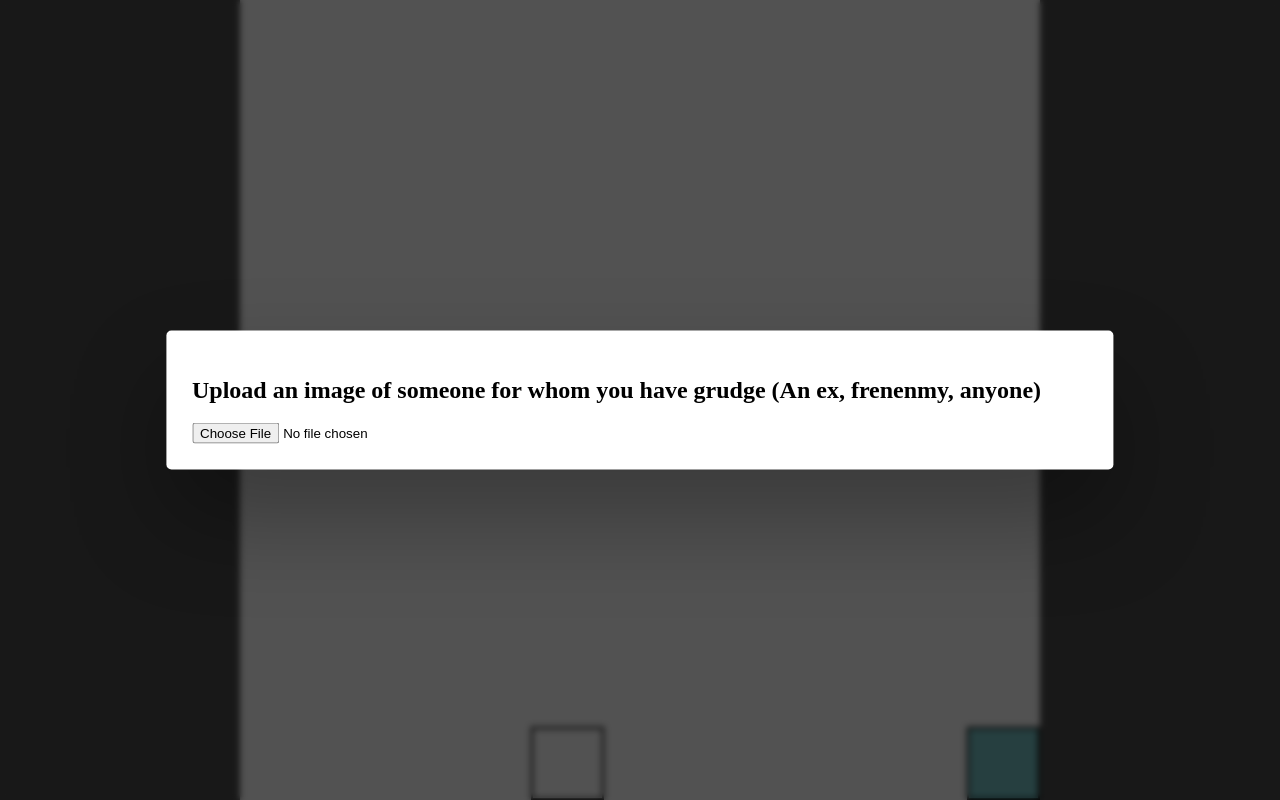
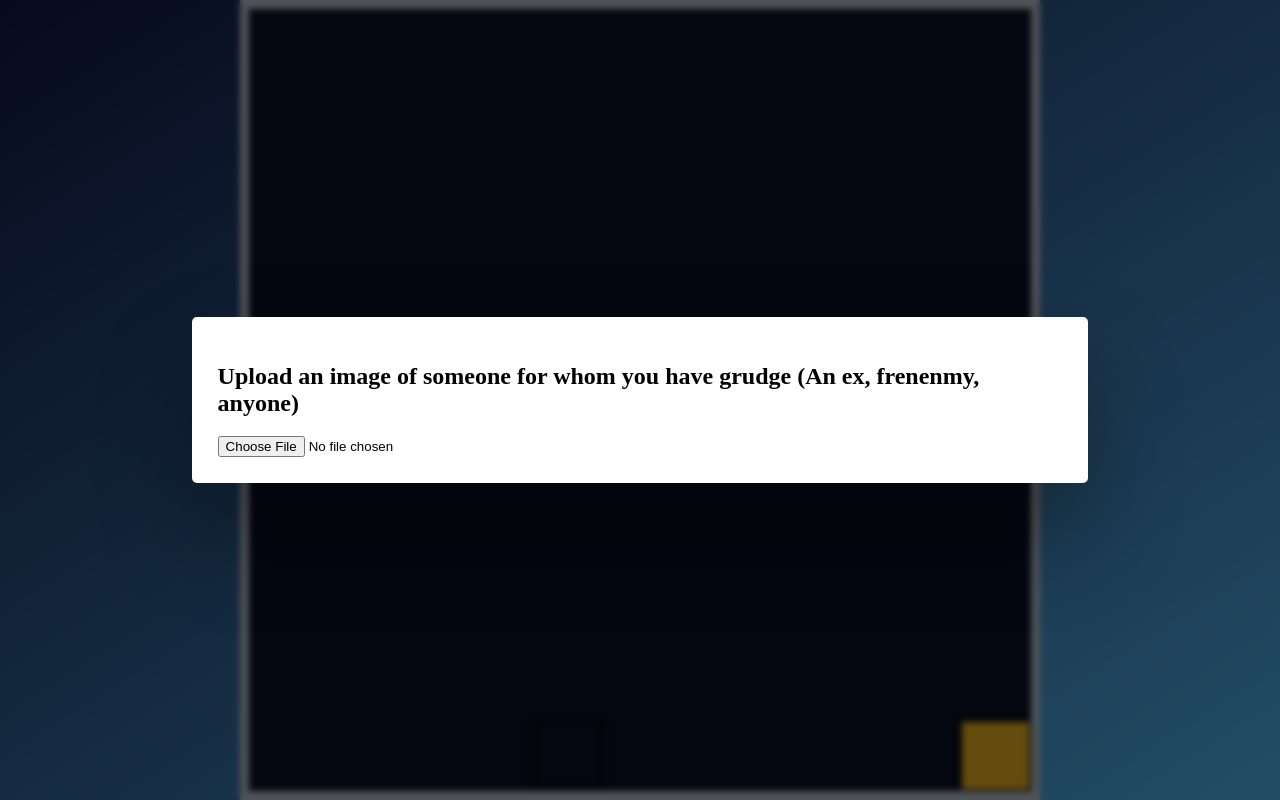
Before and after one commit to asaxena012/grudge-snake, a plain HTML site: page index.html in a window 1280 px wide. Drawn offline with Linux system fonts and the light colour scheme.

Commit message:
css: improved colors and design

```diff
--- a/index.html
+++ b/index.html
@@ -28,7 +28,6 @@
         reader.addEventListener("load", () => {
           // document.querySelector('body').style.backgroundImage =`url(${reader.result})`;
           localStorage.setItem('imgURL', reader.result);
-          foodEl.style.backgroundImage = `url(${reader.result})`;
         }, false);
 
         if(file){
@@ -39,7 +38,6 @@
         document.querySelector('.overlay').classList.add('hidden');
       }
 
-      foodEl.style.backgroundImage = `url(${localStorage.getItem('imgURL')})`;
     </script>
   </body>
 </html>
--- a/style.css
+++ b/style.css
@@ -1,7 +1,11 @@
+* {
+  box-sizing: border-box;
+}
+
 body {
   height: 100vh;
   width: 100vw;
-  background-color: rgba(24, 24, 24, 0.836);
+  background-image: linear-gradient(to top left, #57c0ff 0%, #131a49 100%);
   margin: 0;
   padding: 0;
   display: flex;
@@ -12,14 +16,15 @@ body {
 .board {
   height: 100vmin;
   width: 100vmin;
-  background-color: #ccc;
+  background-color: #0a1128;
+  border: solid 9px rgba(240, 248, 255, 0.822);
   display: grid;
   grid-template-columns: repeat(11, 1fr);
   grid-template-rows: repeat(11, 1fr);
 }
 
 .snake {
-  background-color: cadetblue;
+  background-color: #fbbf24;
   border: 0.25vmin solid black;
 }
 
```
